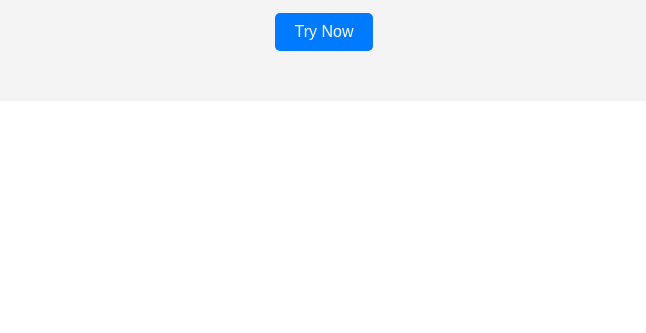
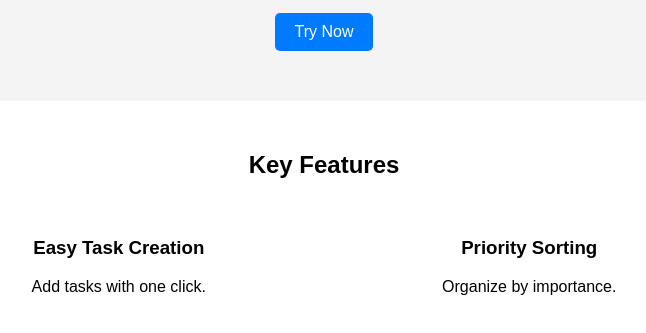
Before and after one commit to nhonoree/TaskMaster-Landing-Page, a plain HTML site: page index.html in a window 1280 px wide. Shown: the part 151-484 px from the top of the page, without its empty margins (316-962 px from the left). Drawn offline with Linux system fonts and the light colour scheme.

Commit message:
Added features section and styling

```diff
--- a/index.html
+++ b/index.html
@@ -10,5 +10,16 @@
         <p>A simple task management app</p>
         <a href="YOUR_APP_URL" class="button">Try Now</a>
     </header>
+<section class="features">
+    <h2>Key Features</h2>
+    <div class="feature">
+        <h3>Easy Task Creation</h3>
+        <p>Add tasks with one click.</p>
+    </div>
+    <div class="feature">
+        <h3>Priority Sorting</h3>
+        <p>Organize by importance.</p>
+    </div>
+</section>
 </body>
 </html>
--- a/styles.css
+++ b/styles.css
@@ -16,3 +16,12 @@ header {
     text-decoration: none;
     border-radius: 5px;
 }
+.features {
+    padding: 30px;
+    background: white;
+}
+.feature {
+    margin: 20px;
+    display: inline-block;
+    width: 30%;
+}
```
Also changed, not shown: images/TaskMaster screenshoot.png (renamed from images/landing image.png).
